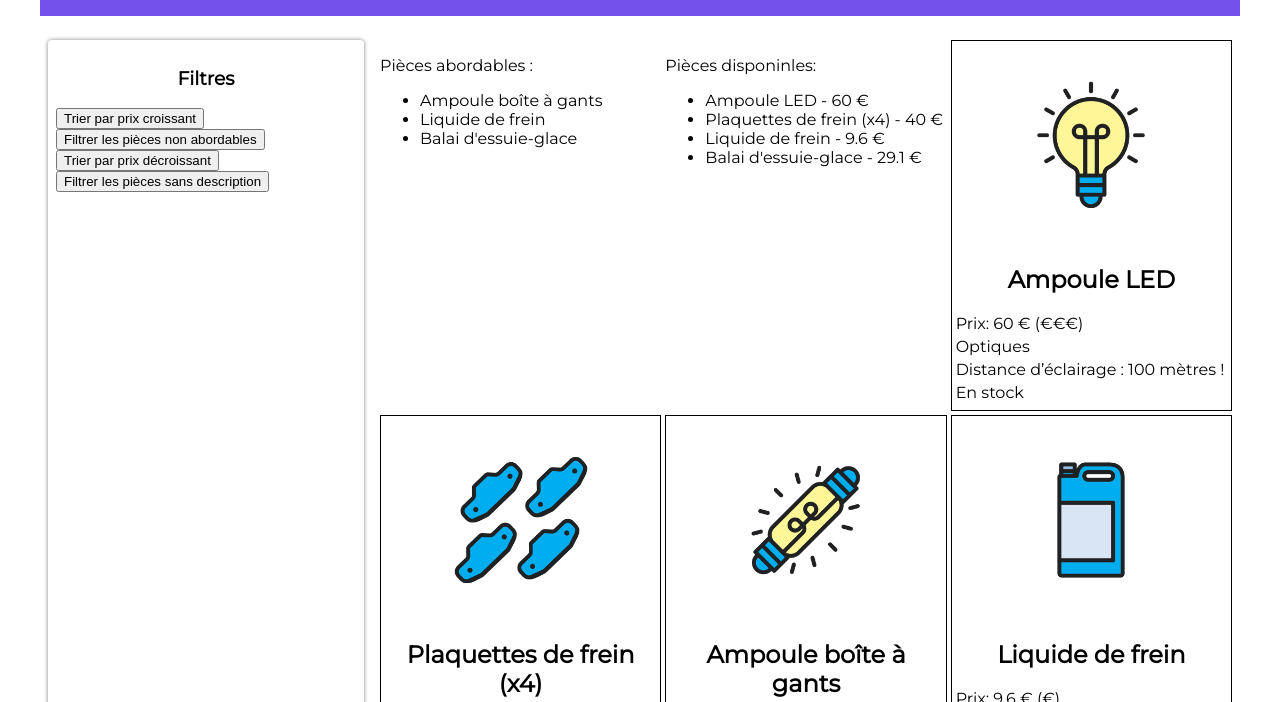
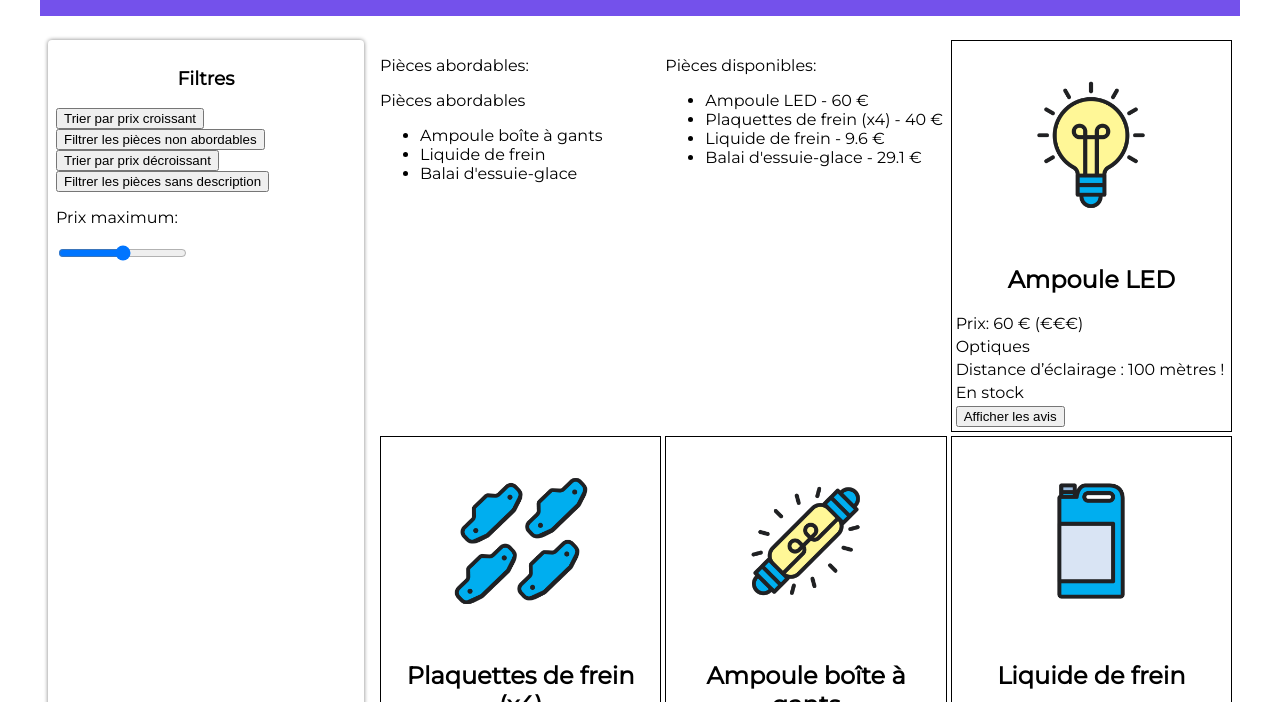
Before and after one commit to Akhyras/API, a website with bundled scripts: page index.html in a window 1280 px wide. Shown: the part 98-800 px from the top of the page. Built offline with nearby package versions, Linux system fonts and the light colour scheme.

Commit message:
pieces disponible

```diff
--- a/avis.js
+++ b/avis.js
@@ -0,0 +1,16 @@
+export function ajoutListenersAvis() {
+
+    const piecesElements = document.querySelectorAll(".fiches article button");
+
+    for (let i = 0; i < piecesElements.length; i++) {
+
+     piecesElements[i].addEventListener("click", function (event) {
+
+        const id = event.target.dataset.id;
+        fetch(`http://localhost:8081/pieces/${id}/avis`);
+
+     });
+
+    }
+
+ }
--- a/index.html
+++ b/index.html
@@ -22,16 +22,19 @@
 				<button class="btn-decroissant">Trier par prix décroissant</button>
 				<br>
 				<button class="btn-nodesc">Filtrer les pièces sans description</button>
+				<br>
+				<p>Prix maximum:</p>
+				<input type="range" name="prix-max" id="prix-max" min="0" max="60" step="5">
 			</section>
 
 			<!-- Fiches produits -->
 			<section class="fiches">
 				<!-- Code ajouté -->
 				<div class="abordables">
-					<p>Pièces abordables :</p>
+					<p>Pièces abordables:</p>
 				</div>
 				<div class="disponibles">
-					<p>Pièces disponinles:</p>
+
 				</div>
 			</section>
 		</main>
--- a/pieces.js
+++ b/pieces.js
@@ -1,7 +1,10 @@
+import { ajoutListenersAvis } from "./avis.js";
+
 // Récupération des pièces depuis le fichier JSON
 const reponse = await fetch('pieces-autos.json');
 const pieces = await reponse.json();
 
+function genererPieces(pieces){
     for (let i = 0; i < pieces.length; i++) {
 
         const article = pieces[i];
@@ -22,21 +25,29 @@ for (let i = 0; i < pieces.length; i++) {
         descriptionElement.innerText = article.description ?? "Pas de description pour le moment.";
         const stockElement = document.createElement("p");
         stockElement.innerText = article.disponibilite ? "En stock" : "Rupture de stock";
+        //Code ajouté
+        const avisBouton = document.createElement("button");
+        avisBouton.dataset.id = article.id;
+        avisBouton.textContent = "Afficher les avis";
 
         // On rattache la balise article a la section Fiches
         sectionFiches.appendChild(pieceElement);
-    // On rattache l’image à pieceElement (la balise article)
         pieceElement.appendChild(imageElement);
         pieceElement.appendChild(nomElement);
         pieceElement.appendChild(prixElement);
         pieceElement.appendChild(categorieElement);
-    //Ajout des éléments au DOM pour l'exercice
         pieceElement.appendChild(descriptionElement);
         pieceElement.appendChild(stockElement);
+        //Code aJouté
+        pieceElement.appendChild(avisBouton);
 
      }
+     ajoutListenersAvis();
+}
 
- //gestion des boutons
+genererPieces(pieces);
+
+ //gestion des bouttons
 const boutonTrier = document.querySelector(".btn-trier");
 
 boutonTrier.addEventListener("click", function () {
@@ -44,7 +55,8 @@ boutonTrier.addEventListener("click", function () {
     piecesOrdonnees.sort(function (a, b) {
         return a.prix - b.prix;
      });
-     console.log(piecesOrdonnees);
+     document.querySelector(".fiches").innerHTML = "";
+    genererPieces(piecesOrdonnees);
 });
 
 const boutonFiltrer = document.querySelector(".btn-filtrer");
@@ -53,7 +65,8 @@ boutonFiltrer.addEventListener("click", function () {
     const piecesFiltrees = pieces.filter(function (piece) {
         return piece.prix <= 35;
     });
-   console.log(piecesFiltrees);
+    document.querySelector(".fiches").innerHTML = "";
+    genererPieces(piecesFiltrees);
 });
 
 //Correction Exercice
@@ -64,16 +77,18 @@ boutonDecroissant.addEventListener("click", function () {
     piecesOrdonnees.sort(function (a, b) {
         return b.prix - a.prix;
      });
-     console.log(piecesOrdonnees);
+     document.querySelector(".fiches").innerHTML = "";
+    genererPieces(piecesOrdonnees);
 });
 
 const boutonNoDescription = document.querySelector(".btn-nodesc");
 
 boutonNoDescription.addEventListener("click", function () {
     const piecesFiltrees = pieces.filter(function (piece) {
-        return piece.description;
+        return piece.description
     });
-   console.log(piecesFiltrees);
+    document.querySelector(".fiches").innerHTML = "";
+    genererPieces(piecesFiltrees);
 });
 
 const noms = pieces.map(piece => piece.nom);
@@ -83,7 +98,10 @@ for(let i = pieces.length -1 ; i >= 0; i--){
     }
 }
 console.log(noms)
+//Création de l'en-tête
 
+const pElement = document.createElement('p')
+pElement.innerText = "Pièces abordables";
 //Création de la liste
 const abordablesElements = document.createElement('ul');
 //Ajout de chaque nom à la liste
@@ -94,11 +112,12 @@ for(let i=0; i < noms.length ; i++){
 }
 // Ajout de l'en-tête puis de la liste au bloc résultats filtres
 document.querySelector('.abordables')
-    .appendChild(abordablesElements)
+    .appendChild(pElement)
+    .appendChild(abordablesElements);
 
 //Code Exercice
-const nomsDisponibles = pieces.map(piece => piece.nom);
-const prixDisponibles = pieces.map(piece => piece.prix);
+const nomsDisponibles = pieces.map(piece => piece.nom)
+const prixDisponibles = pieces.map(piece => piece.prix)
 
 for(let i = pieces.length -1 ; i >= 0; i--){
     if(pieces[i].disponibilite === false){
@@ -111,8 +130,19 @@ const disponiblesElement = document.createElement('ul');
 
 for(let i=0 ; i < nomsDisponibles.length ; i++){
     const nomElement = document.createElement('li');
-    nomElement.innerText = `${nomsDisponibles[i]} - ${prixDisponibles[i]} €`;
+    nomElement.innerText = `${nomsDisponibles[i]} - ${prixDisponibles[i]} €`
     disponiblesElement.appendChild(nomElement);
 }
 
-document.querySelector('.disponibles').appendChild(disponiblesElement);
+const pElementDisponible = document.createElement('p')
+pElementDisponible.innerText = "Pièces disponibles:";
+document.querySelector('.disponibles').appendChild(pElementDisponible).appendChild(disponiblesElement)
+
+const inputPrixMax = document.querySelector('#prix-max')
+inputPrixMax.addEventListener('input', function(){
+    const piecesFiltrees = pieces.filter(function(piece){
+        return piece.prix <= inputPrixMax.value;
+    });
+    document.querySelector(".fiches").innerHTML = "";
+    genererPieces(piecesFiltrees);
+})
```
Lines whose indentation alone changed are shown as unchanged.
